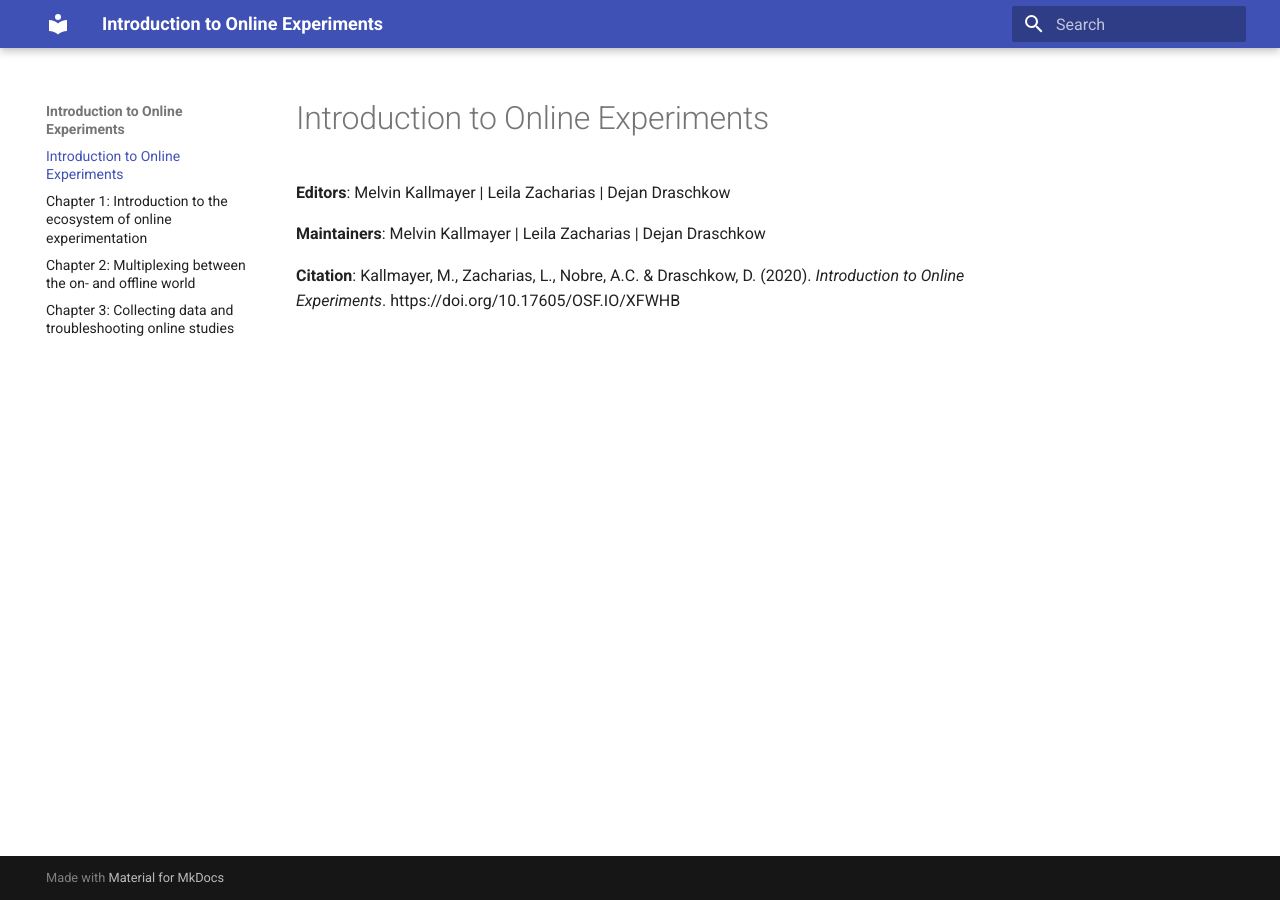
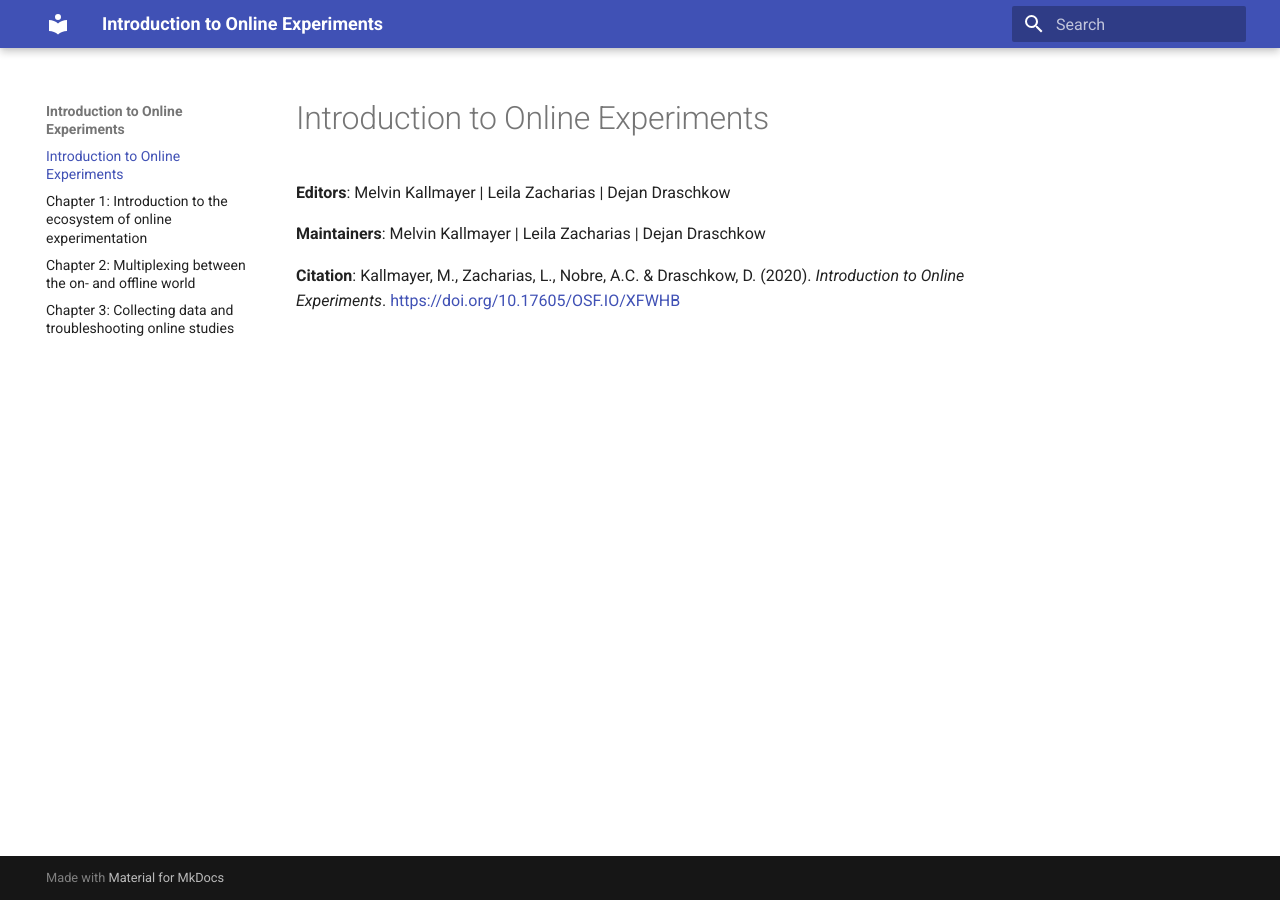
Before and after one commit to onlinews/online_ws, an MkDocs documentation site: the page built from docs/index.md, in a window 1280 px wide. Built offline with MkDocs 1.6.1 and Material for MkDocs 9.7.7, drawn with Linux system fonts in a browser that asks for light colours; part of the change alters nothing that is shown.

```diff
--- a/docs/index.md
+++ b/docs/index.md
@@ -4,4 +4,4 @@ Introduction to Online Experiments
 
 **Maintainers**: Melvin Kallmayer | Leila Zacharias | Dejan Draschkow
 
-**Citation**: Kallmayer, M., Zacharias, L., Nobre, A.C. & Draschkow, D. (2020). *Introduction to Online Experiments*. https://doi.org/10.17605/OSF.IO/XFWHB
+**Citation**: Kallmayer, M., Zacharias, L., Nobre, A.C. & Draschkow, D. (2020). *Introduction to Online Experiments*. [https://doi.org/10.17605/OSF.IO/XFWHB](https://doi.org/10.17605/OSF.IO/XFWHB)
```
